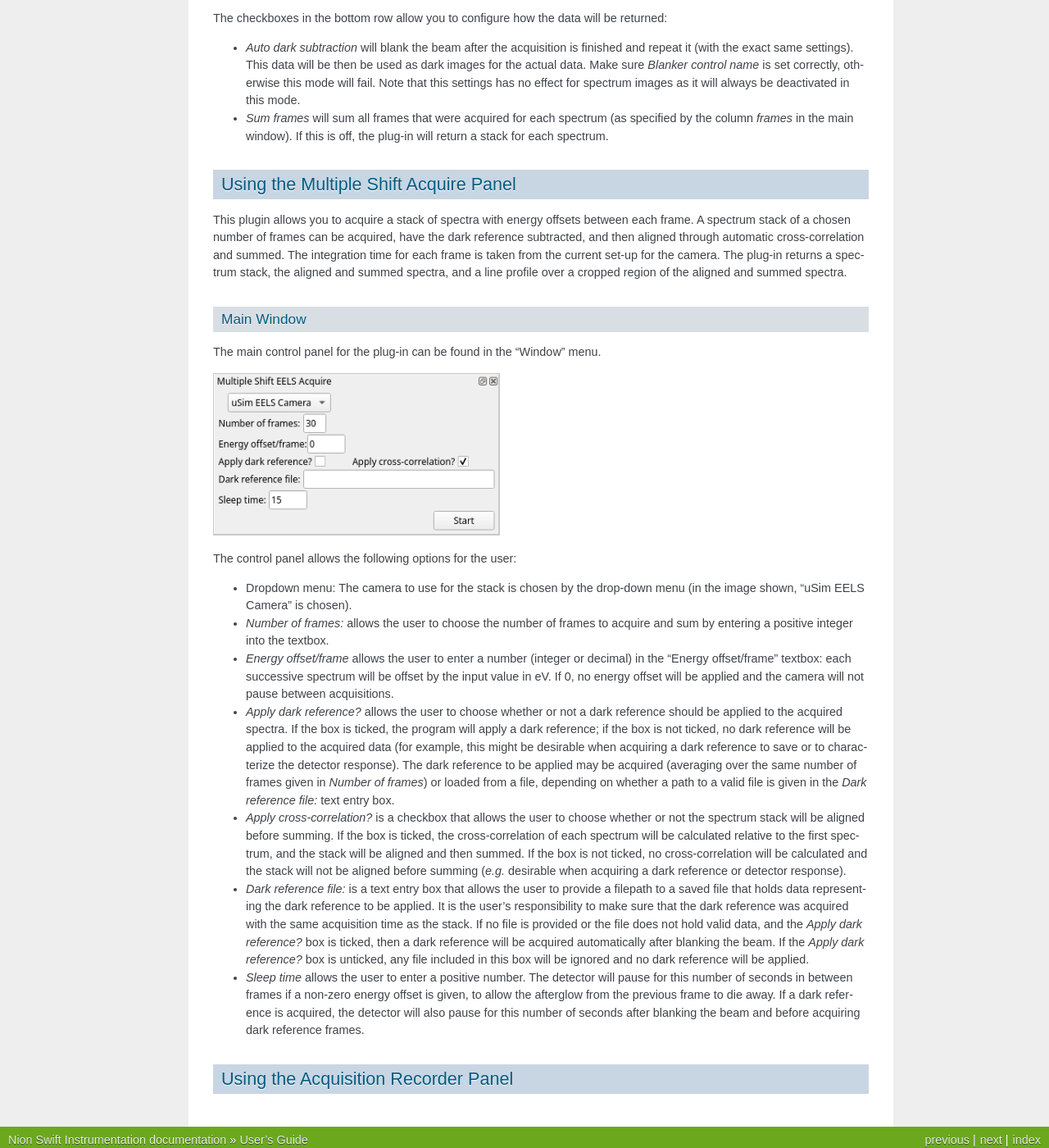
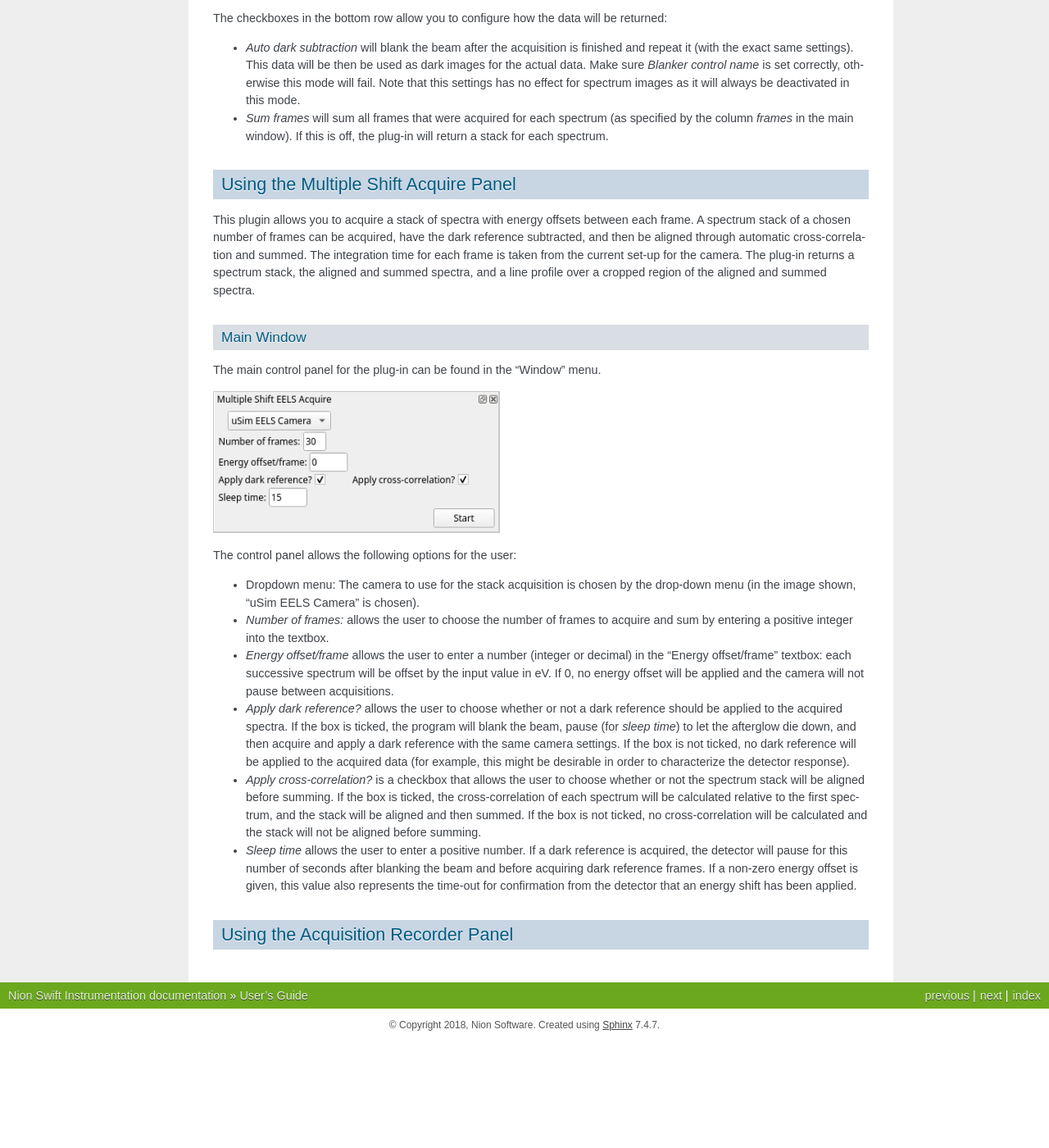
Before and after one commit to nion-software/nionswift-instrumentation-kit, a Sphinx documentation site: the page built from docs/userguide.rst, in a window 1280 px wide and 1400 px high, scrolled down 3542 px. Shown: the whole window at 82% size. Built offline with Sphinx 7.4.7, drawn with Linux system fonts in a browser that asks for light colours; after the commit the page ends 4812 px from its top, so only the background shows below that.

Commit message:
Removing the dark reference filepath
Commenting out the filepath entry box in the UI panel and leaving a temporary blank placeholder instead of a user-defined filepath.
Modifying the user guide image and text to reflect the modified UI panel.

```diff
--- a/docs/userguide.rst
+++ b/docs/userguide.rst
@@ -115,7 +115,7 @@ The checkboxes in the bottom row allow you to configure how the data will be ret
 
 Using the Multiple Shift Acquire Panel
 --------------------------------------
-This plugin allows you to acquire a stack of spectra with energy offsets between each frame. A spectrum stack of a chosen number of frames can be acquired, have the dark reference subtracted, and then aligned through automatic cross-correlation and summed. The integration time for each frame is taken from the current set-up for the camera. The plug-in returns a spectrum stack, the aligned and summed spectra, and a line profile over a cropped region of the aligned and summed spectra.
+This plugin allows you to acquire a stack of spectra with energy offsets between each frame. A spectrum stack of a chosen number of frames can be acquired, have the dark reference subtracted, and then be aligned through automatic cross-correlation and summed. The integration time for each frame is taken from the current set-up for the camera. The plug-in returns a spectrum stack, the aligned and summed spectra, and a line profile over a cropped region of the aligned and summed spectra.
 
 Main Window
 ^^^^^^^^^^^
@@ -127,19 +127,17 @@ The main control panel for the plug-in can be found in the "Window" menu.
 
 The control panel allows the following options for the user:
 
-- Dropdown menu: The camera to use for the stack is chosen by the drop-down menu (in the image shown, "uSim EELS Camera" is chosen).
+- Dropdown menu: The camera to use for the stack acquisition is chosen by the drop-down menu (in the image shown, "uSim EELS Camera" is chosen).
 
 - *Number of frames:* allows the user to choose the number of frames to acquire and sum by entering a positive integer into the textbox.
 
 - *Energy offset/frame* allows the user to enter a number (integer or decimal) in the "Energy offset/frame" textbox: each successive spectrum will be offset by the input value in eV. If 0, no energy offset will be applied and the camera will not pause between acquisitions.
 
-- *Apply dark reference?* allows the user to choose whether or not a dark reference should be applied to the acquired spectra. If the box is ticked, the program will apply a dark reference; if the box is not ticked, no dark reference will be applied to the acquired data (for example, this might be desirable when acquiring a dark reference to save or to characterize the detector response). The dark reference to be applied may be acquired (averaging over the same number of frames given in *Number of frames*) or loaded from a file, depending on whether a path to a valid file is given in the *Dark reference file:* text entry box.
+- *Apply dark reference?* allows the user to choose whether or not a dark reference should be applied to the acquired spectra. If the box is ticked, the program will blank the beam, pause (for *sleep time*) to let the afterglow die down, and then acquire and apply a dark reference with the same camera settings. If the box is not ticked, no dark reference will be applied to the acquired data (for example, this might be desirable in order to characterize the detector response).
 
-- *Apply cross-correlation?* is a checkbox that allows the user to choose whether or not the spectrum stack will be aligned before summing. If the box is ticked, the cross-correlation of each spectrum will be calculated relative to the first spectrum, and the stack will be aligned and then summed. If the box is not ticked, no cross-correlation will be calculated and the stack will not be aligned before summing (*e.g.* desirable when acquiring a dark reference or detector response).
+- *Apply cross-correlation?* is a checkbox that allows the user to choose whether or not the spectrum stack will be aligned before summing. If the box is ticked, the cross-correlation of each spectrum will be calculated relative to the first spectrum, and the stack will be aligned and then summed. If the box is not ticked, no cross-correlation will be calculated and the stack will not be aligned before summing.
 
-- *Dark reference file:* is a text entry box that allows the user to provide a filepath to a saved file that holds data representing the dark reference to be applied. It is the user's responsibility to make sure that the dark reference was acquired with the same acquisition time as the stack. If no file is provided or the file does not hold valid data, and the *Apply dark reference?* box is ticked, then a dark reference will be acquired automatically after blanking the beam. If the *Apply dark reference?* box is unticked, any file included in this box will be ignored and no dark reference will be applied.
-
-- *Sleep time* allows the user to enter a positive number. The detector will pause for this number of seconds in between frames if a non-zero energy offset is given, to allow the afterglow from the previous frame to die away. If a dark reference is acquired, the detector will also pause for this number of seconds after blanking the beam and before acquiring dark reference frames.
+- *Sleep time* allows the user to enter a positive number. If a dark reference is acquired, the detector will pause for this number of seconds after blanking the beam and before acquiring dark reference frames. If a non-zero energy offset is given, this value also represents the time-out for confirmation from the detector that an energy shift has been applied.
 
 .. _acquisition-recorder-panel:
 
```
Also changed, not shown: docs/resources/multiple_shift_eels_acquire_main_window.png, 1 other file.
